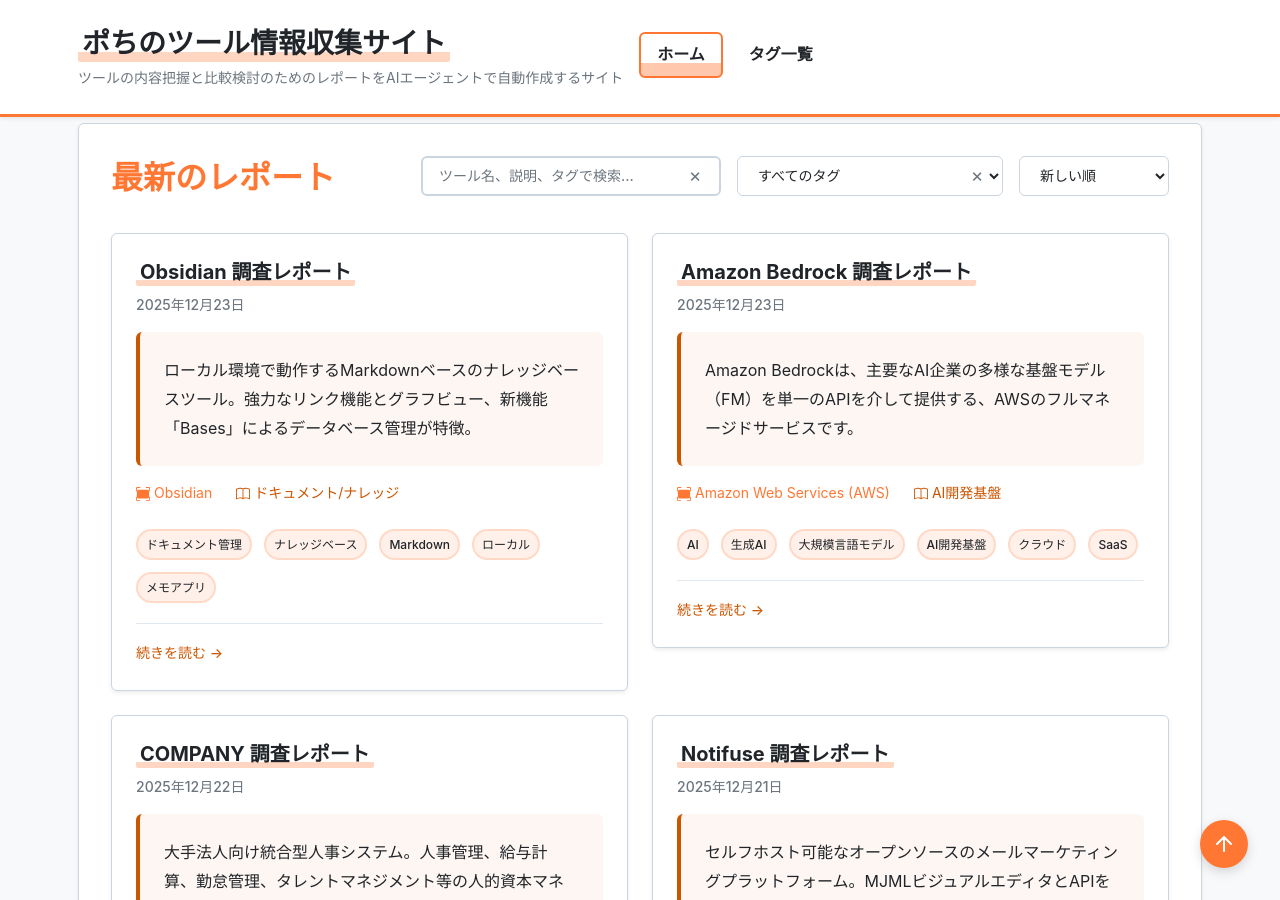
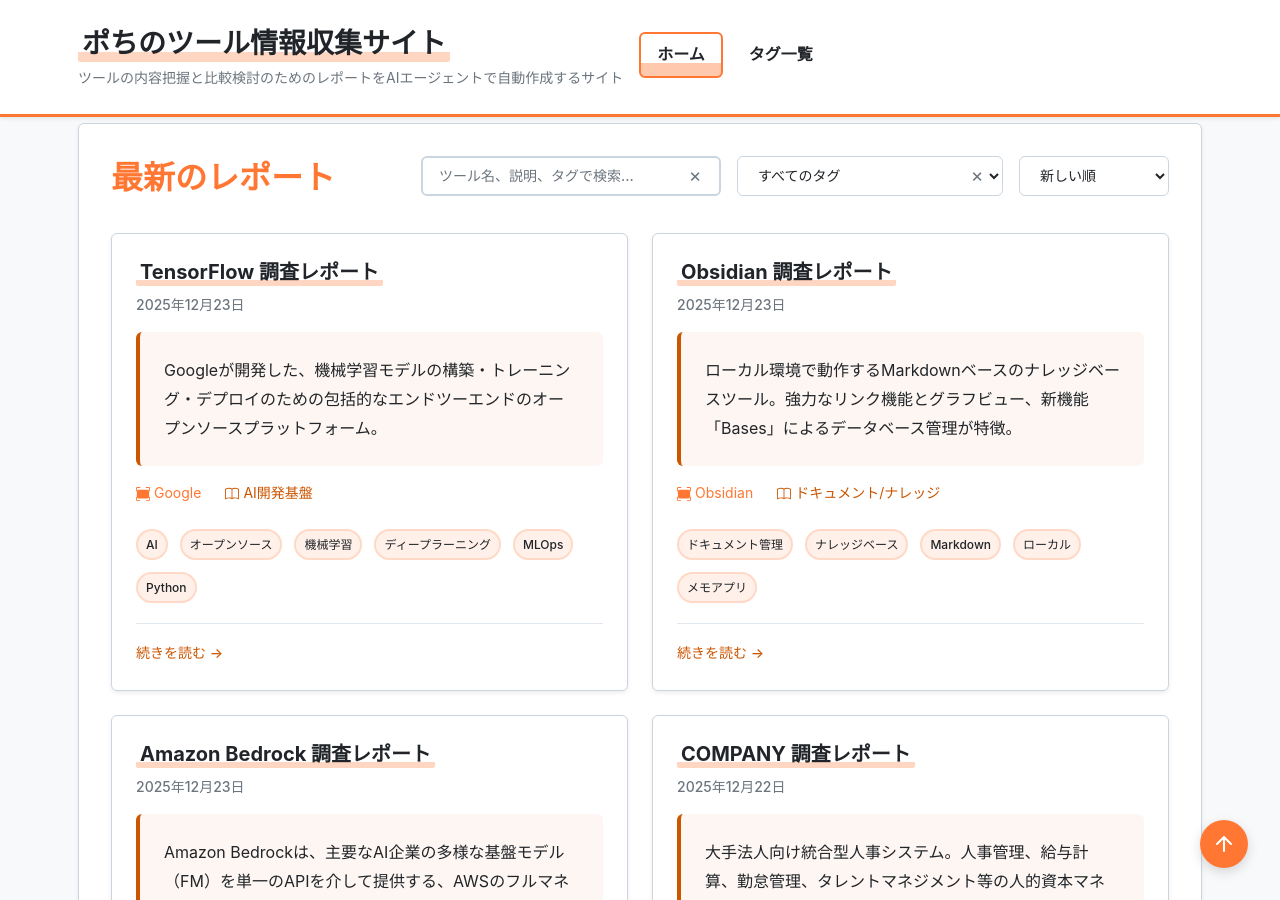
Before and after one commit to aegisfleet/tool-survey-report, a Jekyll site: the page built from index.md, in a window 1280 px wide and 900 px high, scrolled down 649 px. Built offline with Jekyll 4.4.1, drawn with Linux system fonts in a browser that asks for light colours; part of the change alters nothing that is shown.

Commit message:
Add investigation report for TensorFlow (#280)
Co-authored-by: google-labs-jules[bot] <161369871+google-labs-jules[bot]@users.noreply.github.com>

```diff
--- a/_reports/hugging-face.md
+++ b/_reports/hugging-face.md
@@ -16,6 +16,7 @@ relationships:
   related_tools:
     - "Stable Diffusion"
     - "Amazon Bedrock"
+    - "TensorFlow"
 ---
 
 # **Hugging Face 調査レポート**
--- /dev/null
+++ b/_reports/tensorflow.md
@@ -0,0 +1,151 @@
+---
+title: "TensorFlow 調査レポート"
+tool_name: "TensorFlow"
+category: "AI開発基盤"
+developer: "Google"
+official_site: "https://www.tensorflow.org/"
+links:
+  github: "https://github.com/tensorflow/tensorflow"
+  documentation: "https://www.tensorflow.org/api_docs"
+date: "2025-12-23"
+last_updated: "2025-12-23"
+tags:
+  - "AI"
+  - "オープンソース"
+  - "機械学習"
+  - "ディープラーニング"
+  - "MLOps"
+  - "Python"
+description: "Googleが開発した、機械学習モデルの構築・トレーニング・デプロイのための包括的なエンドツーエンドのオープンソースプラットフォーム。"
+relationships:
+  related_tools:
+    - "Hugging Face"
+---
+
+# **TensorFlow 調査レポート**
+
+## **1. 基本情報**
+
+* **ツール名**: TensorFlow
+* **開発元**: Google (Google Brain Team)
+* **公式サイト**: [https://www.tensorflow.org/](https://www.tensorflow.org/)
+* **関連リンク**:
+  * GitHub: [https://github.com/tensorflow/tensorflow](https://github.com/tensorflow/tensorflow)
+  * ドキュメント: [https://www.tensorflow.org/api_docs](https://www.tensorflow.org/api_docs)
+  * レビューサイト: [G2](https://www.g2.com/products/tensorflow/reviews)
+* **カテゴリ**: AI開発基盤
+* **概要**: TensorFlowは、研究者や開発者が機械学習モデルを容易に構築、デプロイできるように設計された、エンドツーエンドのオープンソースプラットフォームです。データフローグラフを使用した柔軟なアーキテクチャにより、デスクトップ、サーバー、モバイルデバイスなど多様なプラットフォームで計算を展開できます。
+
+## **2. 目的と主な利用シーン**
+
+* **目的**: 機械学習およびディープラーニングモデルの開発、トレーニング、推論、そして本番環境へのデプロイを効率化すること。
+* **主な利用者**: データサイエンティスト、機械学習エンジニア、AIリサーチャー、ソフトウェア開発者。
+* **具体的な利用シーン**:
+    * 画像認識・分類（医療画像診断、自動運転など）
+    * 自然言語処理（翻訳、感情分析、チャットボット）
+    * 音声認識
+    * 時系列データの予測（株価予測、需要予測）
+    * モバイルやエッジデバイスでの推論（LiteRT利用）
+    * MLOpsパイプラインの構築（TFX利用）
+
+## **3. 主要機能**
+
+* **Keras統合**: 高レベルAPIであるKerasを標準で統合しており、直感的かつ迅速にモデルを構築できます。Keras 3により、PyTorchやJAXバックエンドとも連携可能です。
+* **Eager Execution**: コードを即座に実行し結果を確認できるため、デバッグやプロトタイピングが容易です（デフォルトで有効）。
+* **TensorFlow Serving**: トレーニング済みのモデルを本番環境へ柔軟かつ高性能にデプロイするためのシステムです。
+* **LiteRT (旧 TensorFlow Lite)**: モバイルデバイス、組み込みシステム、IoTデバイス向けに軽量化された推論エンジンです。
+* **TensorFlow.js**: ブラウザやNode.js環境でMLモデルのトレーニングや実行を行うためのライブラリです。
+* **TFX (TensorFlow Extended)**: モデルのデプロイだけでなく、データ検証、前処理、モデル分析など、エンドツーエンドのMLパイプラインを構築するためのプラットフォームです。
+* **TensorBoard**: 学習プロセスの可視化ツール。損失や精度のグラフ化、モデルグラフの表示などが可能です。
+* **分散学習**: 複数のGPUやTPUを使用した大規模な分散トレーニングをサポートしています。
+
+## **4. 特徴・強み (Pros)**
+
+* **本番環境への強さ**: TFXやServingなど、モデルを実運用に乗せるためのエコシステムが非常に充実しており、エンタープライズでの採用実績が豊富です。
+* **スケーラビリティ**: Googleのインフラで鍛え上げられており、大規模なデータセットやモデルのトレーニングにおいて高いパフォーマンスを発揮します。
+* **多言語・多プラットフォーム対応**: Pythonだけでなく、C++, Java, JavaScript, Swiftなど多様な言語バインディングがあり、iOS, Android, Web, IoTなどあらゆる場所で動作します。
+* **巨大なコミュニティ**: 長い歴史とGoogleの支援により、ドキュメント、チュートリアル、サードパーティ製ツールが豊富に存在します。
+
+## **5. 弱み・注意点 (Cons)**
+
+* **学習曲線**: 機能が多岐にわたるため、初心者にとってはPyTorchなどの競合に比べて習得が難しい場合があります。特に静的グラフ（Graph mode）の概念は理解に時間を要することがあります。
+* **デバッグの難易度**: Eager Executionにより改善されましたが、グラフモードでのエラーは依然として追跡が難しい場合があります。
+* **APIの複雑さ**: 歴史的経緯から、同じことをするためのAPIが複数存在する場合があり（例: `tf.layers` vs `tf.keras.layers`）、混乱を招くことがあります（v2.0以降改善傾向）。
+* **研究用途でのシェア**: 最新の研究論文の実装ではPyTorchが優勢であり、最先端のモデルを試す際にTensorFlow実装が見つからない場合があります。
+
+## **6. 料金プラン**
+
+* **オープンソース**: Apache License 2.0の下で無料で利用可能です。
+* **クラウド利用**: Google Cloud Vertex AIなどでTensorFlowを利用する場合、計算リソース（GPU/TPU）やストレージの利用料が発生します。
+* **エンタープライズサポート**: Google Cloudを通じて商用サポートを受けることが可能です。
+
+## **7. 導入実績・事例**
+
+* **Google**: 検索、翻訳、写真、マップなどほぼ全てのAIサービスで利用。
+* **Twitter (X)**: タイムラインのランク付けや広告配信の最適化に利用。
+* **Airbnb**: 物件の分類や検索ランキングの改善にディープラーニングを活用。
+* **Uber**: Uber Eatsの到着時間予測や配車マッチングに利用。
+* **Coca-Cola**: モバイルアプリでの購入証明（ボトルキャップのコード認識）に利用。
+* **Intel**: 医療用画像診断のプラットフォームで活用。
+
+## **8. サポート体制**
+
+* **ドキュメント**: 公式サイトに膨大なAPIリファレンス、ガイド、チュートリアルが整備されています。
+* **コミュニティ**: Stack Overflowのタグ、GitHub Issues、TensorFlow Forumなどで活発な議論が行われています。
+* **公式サポート**: Google Cloudの顧客向けにエンタープライズサポートが提供されています。
+
+## **9. 連携機能 (API・インテグレーション)**
+
+* **言語サポート**: Python, C++, Java, JavaScript, Go, Swiftなど。
+* **外部サービス連携**: Google Cloud Platform (Vertex AI, BigQuery), AWS (Sagemaker), Microsoft Azure, Docker, Kubernetes。
+* **データサイエンス・ツール**: NumPy, Pandas, Matplotlib, Scikit-learnとの親和性が高く、エコシステムの一部として機能します。
+* **Hugging Face**: Transformersライブラリを通じて、数多くの事前学習済みモデルをTensorFlow形式で利用可能です。
+
+## **10. セキュリティとコンプライアンス**
+
+* **データプライバシー**: TensorFlow Privacyなどのライブラリを使用することで、差分プライバシーを用いたモデルトレーニングが可能です。
+* **モデルの安全性**: TFXを使用することで、モデルの公平性やバイアスを監視・検証することができます。
+* **ガバナンス**: Google Cloudなどのマネージドサービスと組み合わせることで、IAMによるアクセス制御や監査ログの記録が可能です。
+
+## **11. 操作性 (UI/UX) と学習コスト**
+
+* **UI/UX**: ライブラリ自体はコードベースですが、TensorBoardという強力なGUIツールが標準で付属しており、学習状況の直感的な把握が可能です。
+* **学習コスト**: 初学者が「Hello World」レベルから実用的なモデル構築まで進むには、データパイプラインやモデルアーキテクチャの理解が必要で、学習コストはやや高めです。しかし、Keras APIの利用により入り口は広くなっています。
+
+## **12. ユーザーの声（レビュー分析）**
+
+* **調査対象**: G2, Capterra, ユーザーブログ
+* **総合評価**: 多くのプラットフォームで4.5/5.0程度の高評価を得ています。
+* **ポジティブな評価**:
+  * 「Kerasのおかげでプロトタイピングが非常に速い」
+  * 「TensorBoardの可視化機能は他にはない強力なツールだ」
+  * 「本番環境へのデプロイ（Serving, Lite）の選択肢が豊富で信頼できる」
+* **ネガティブな評価 / 改善要望**:
+  * 「APIの変更が多く、古いチュートリアルが動かないことがある」
+  * 「PyTorchに比べてPythonらしくない挙動をすることがある」
+  * 「ドキュメントは多いが、バージョンの違いで混乱することがある」
+
+## **13. 直近半年のアップデート情報**
+
+直近の主要なアップデート（主に2025年後半）:
+
+*   **TensorFlow 2.20.0 (2025年8月)**:
+    *   **LiteRTへの移行**: オンデバイスML向けの `tf.lite` が、独立したプロジェクト「LiteRT」として完全に分離されました。
+    *   **Keras 3の完全統合**: マルチバックエンド対応のKeras 3が標準となり、PyTorchやJAXとの相互運用性が大幅に向上しました。
+    *   **パフォーマンス向上**: XLA (Accelerated Linear Algebra) コンパイラの最適化が進み、GPU/TPUでの学習速度が向上しました。
+*   **エコシステムの進化**: MLOpsツールであるTFXの機能拡張や、TensorFlow.jsのWebGPUバックエンドの安定化などが進められています。
+
+## **14. 類似ツールとの比較**
+
+* **PyTorch**: Metaが開発。Pythonネイティブな操作感と動的計算グラフにより、研究者やプロトタイピングに人気。学習コストが比較的低い。
+* **JAX**: Googleが開発。NumPyライクなAPIで自動微分とXLAコンパイルを提供。高速な科学技術計算や最先端の研究向け。
+* **Scikit-learn**: 伝統的な機械学習アルゴリズム（回帰、クラスタリングなど）に特化。ディープラーニング以外のタスクでは第一選択肢。
+
+## **15. 総評**
+
+* **総合的な評価**: TensorFlowは、実験室での研究から大規模な商用サービスまでをカバーする、世界で最も成熟したMLプラットフォームの一つです。特に「作ったモデルを確実に動かす」というデプロイメントのフェーズにおいて、その堅牢なエコシステムは他を圧倒しています。
+* **推奨されるチームやプロジェクト**:
+    * 本番環境での大規模な運用を前提としたプロジェクト
+    * モバイルやエッジデバイスへのデプロイが必要なプロジェクト
+    * MLOpsパイプラインの構築を重視するエンタープライズチーム
+* **選択時のポイント**: 研究開発のスピードと柔軟性を最優先するならPyTorchが適しているかもしれませんが、長期的な運用、スケーラビリティ、多様なデバイスへの展開を考えるなら、TensorFlow（およびそのエコシステム）が最適な選択肢となるでしょう。Keras 3の登場により、両者の良いとこ取りもしやすくなっています。
```
